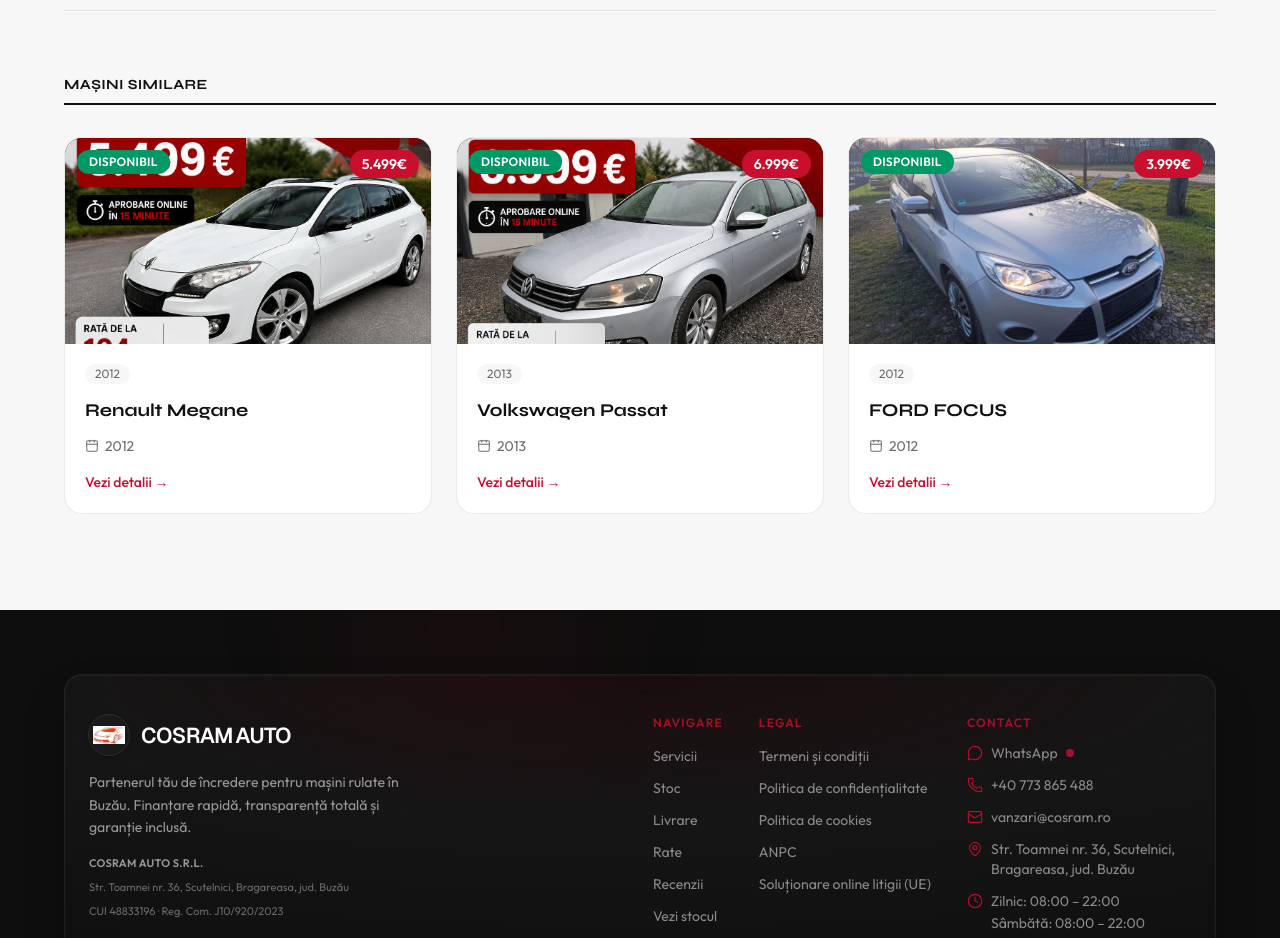
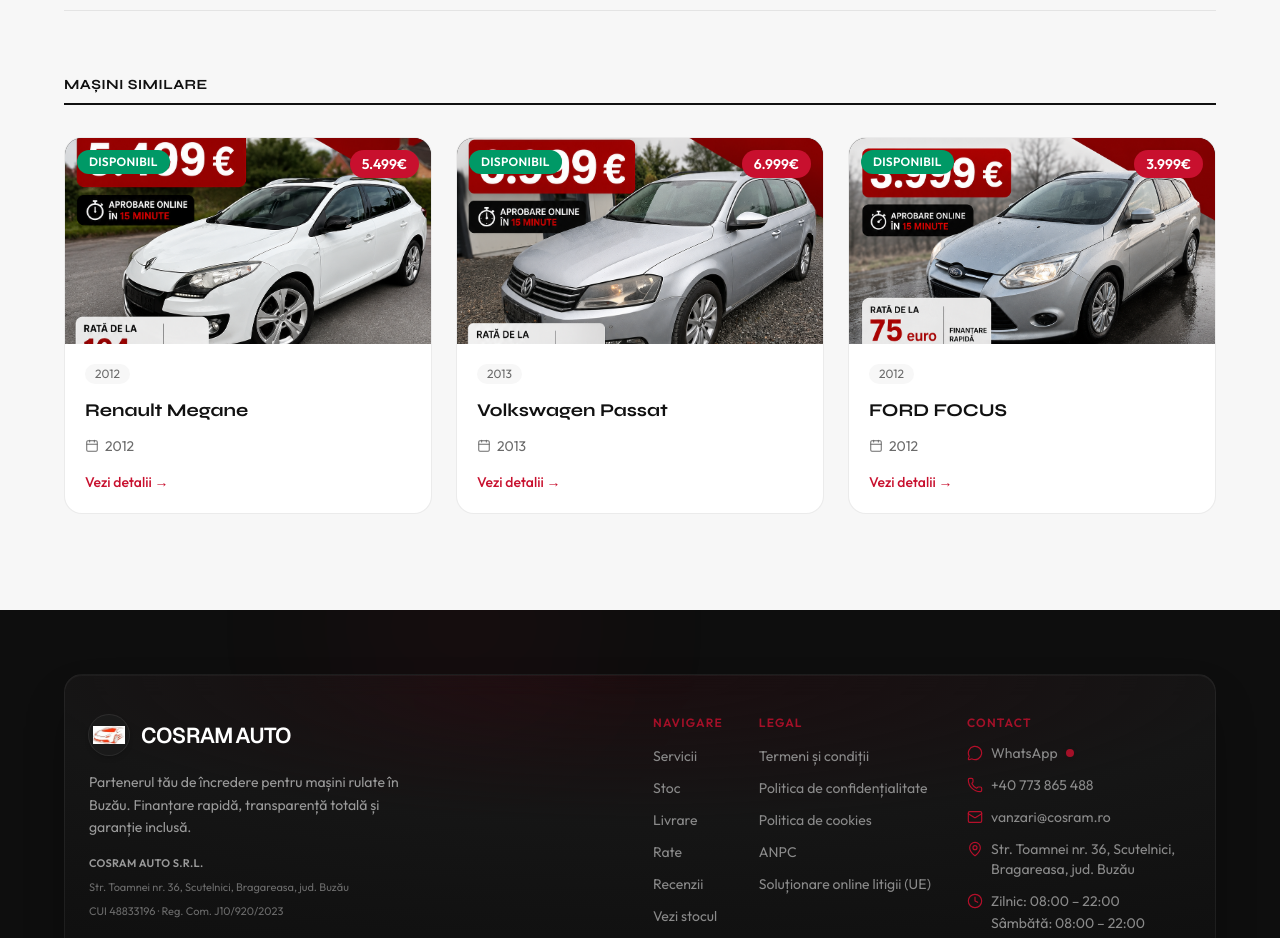
Before and after one commit to backstagelevelone-crypto/cosram-auto, a Next.js app in the folder cosram-auto-main/: page /masini/Audi-A4-B7-Avant in a window 1280 px wide. Shown: the part 1080-2018 px from the top of the page. Built offline with nearby package versions, Linux system fonts and the light colour scheme; no server answers.

Commit message:
Update masini.ts

```diff
--- a/cosram-auto-main/src/data/masini.ts
+++ b/cosram-auto-main/src/data/masini.ts
@@ -105,7 +105,7 @@ export const masini: Masina[] = [
     "evaluareTehnica": "Această mașină a trecut prin verificarea noastră tehnică și este complet pregătită de drum. Te poți urca la volan cu încredere — fără reparații ascunse, fără surprize. Doar formalitățile de înmatriculare te mai despart de prima ta cursă",
     "disponibil": "Disponibil",
     "galerie": [
-      "/images/masini/ford-focus-2012/01.jpg",
+      "/images/masini/ford-focus-2012/1.png",
       "/images/masini/ford-focus-2012/02.jpg",
       "/images/masini/ford-focus-2012/03.jpg",
       "/images/masini/ford-focus-2012/04.jpg",
```
